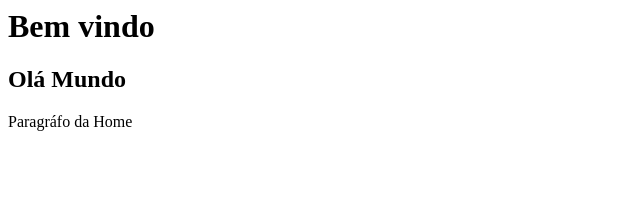
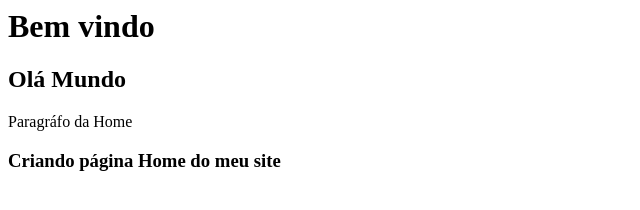
Before and after one commit to raphuza/curso_github, a plain HTML site: page index.html in a window 1280 px wide. Shown: the whole page, without its empty margins (0-640 px from the left). Drawn offline with Linux system fonts and the light colour scheme.

Commit message:
Criando descricao da pagina home

```diff
--- a/index.html
+++ b/index.html
@@ -1,3 +1,4 @@
 <h1>Bem vindo</h1>
 <h2>Olá Mundo</h2>
 <p>Paragráfo da Home</p>
+<h3> Criando página Home do meu site</h3>
```
